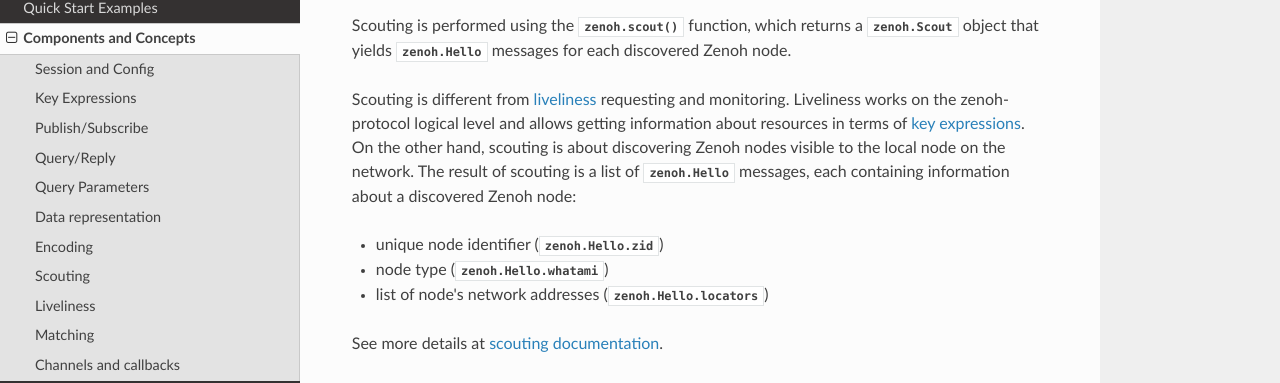
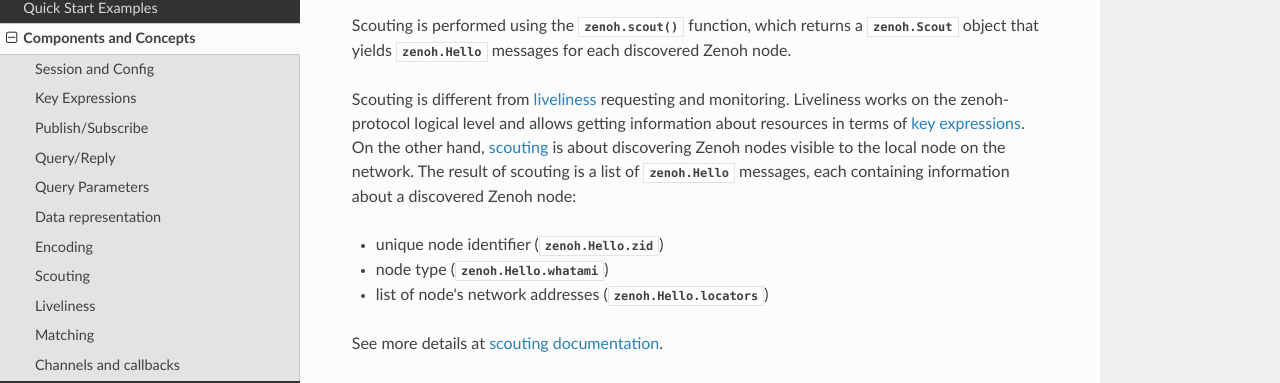
Before and after one commit to eclipse-zenoh/zenoh-python, a Sphinx documentation site: the page built from docs/concepts.rst, in a window 1280 px wide and 900 px high, scrolled down 6785 px. Shown: the part 144-527 px from the top of the window. Built offline with Sphinx 7.4.7 and the Read the Docs theme 3.1.0, drawn with Linux system fonts in a browser that asks for light colours; some of the changed lines change nothing that is shown.

Commit message:
hello message

```diff
--- a/docs/concepts.rst
+++ b/docs/concepts.rst
@@ -260,6 +260,8 @@ Additionally, a schema can be associated with the encoding. The convention is to
    :start-after: [schema]
    :end-before: # [schema]
 
+.. _scouting:
+
 Scouting
 --------
 
@@ -274,7 +276,7 @@ discovered Zenoh node.
 
 Scouting is different from :ref:`liveliness <liveliness>` requesting and monitoring. Liveliness
 works on the zenoh-protocol logical level and allows getting information about resources in terms of
-:ref:`key expressions <key-expressions>`. On the other hand, scouting is about discovering Zenoh nodes visible
+:ref:`key expressions <key-expressions>`. On the other hand, :ref:`scouting <scouting>` is about discovering Zenoh nodes visible
 to the local node on the network. The result of scouting is a list of :class:`zenoh.Hello` messages,
 each containing information about a discovered Zenoh node:
 
```
Also changed, not shown: 1 other file.
